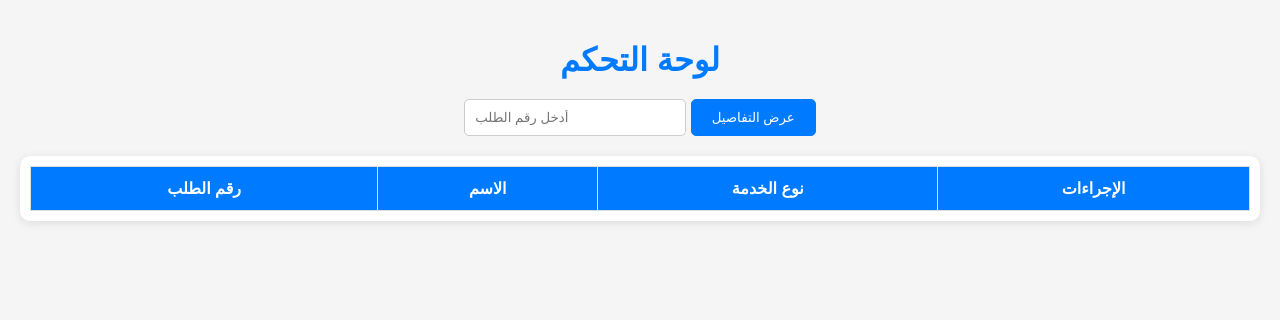
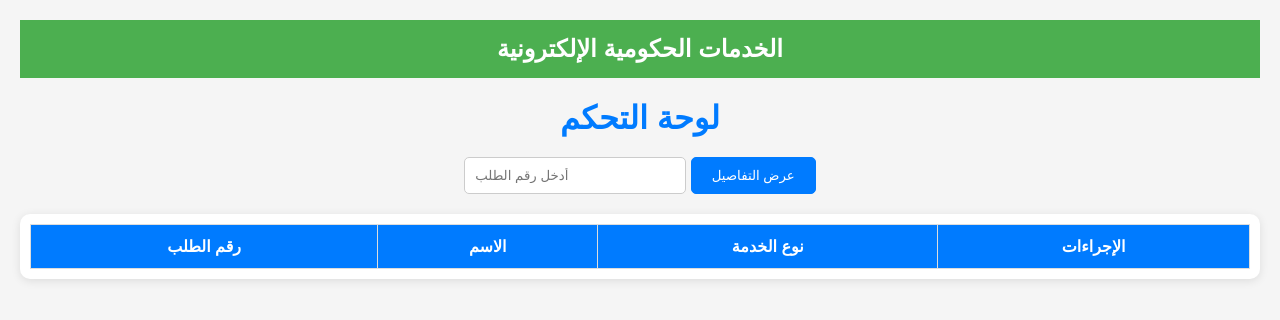
Before and after one commit to mugahedmotaz/goverment, a website: page track-requests.html in a window 1280 px wide. Drawn offline with nearby package versions, Linux system fonts and the light colour scheme.

Commit message:
Update track-requests.html

```diff
--- a/track-requests.html
+++ b/track-requests.html
@@ -5,11 +5,22 @@
     <meta name="viewport" content="width=device-width, initial-scale=1.0">
     <title>لوحة التحكم</title>
     <style>
+        /* تنسيق الجسم */
         body {
             font-family: Arial, sans-serif;
             margin: 0;
             padding: 20px;
             background-color: #f5f5f5;
+        }
+
+        /* تنسيق الهيدر */
+        .header {
+            background-color: #4CAF50; /* خلفية الهيدر */
+            color: white;
+            text-align: center;
+            padding: 15px 0;
+            font-size: 24px;
+            font-weight: bold;
         }
 
         h1 {
@@ -126,6 +137,11 @@
     </style>
 </head>
 <body>
+    <!-- شريط الهيدر -->
+    <div class="header">
+        <span>الخدمات الحكومية الإلكترونية</span>
+    </div>
+
     <h1>لوحة التحكم</h1>
 
     <!-- حقل إدخال رقم الطلب -->
```
